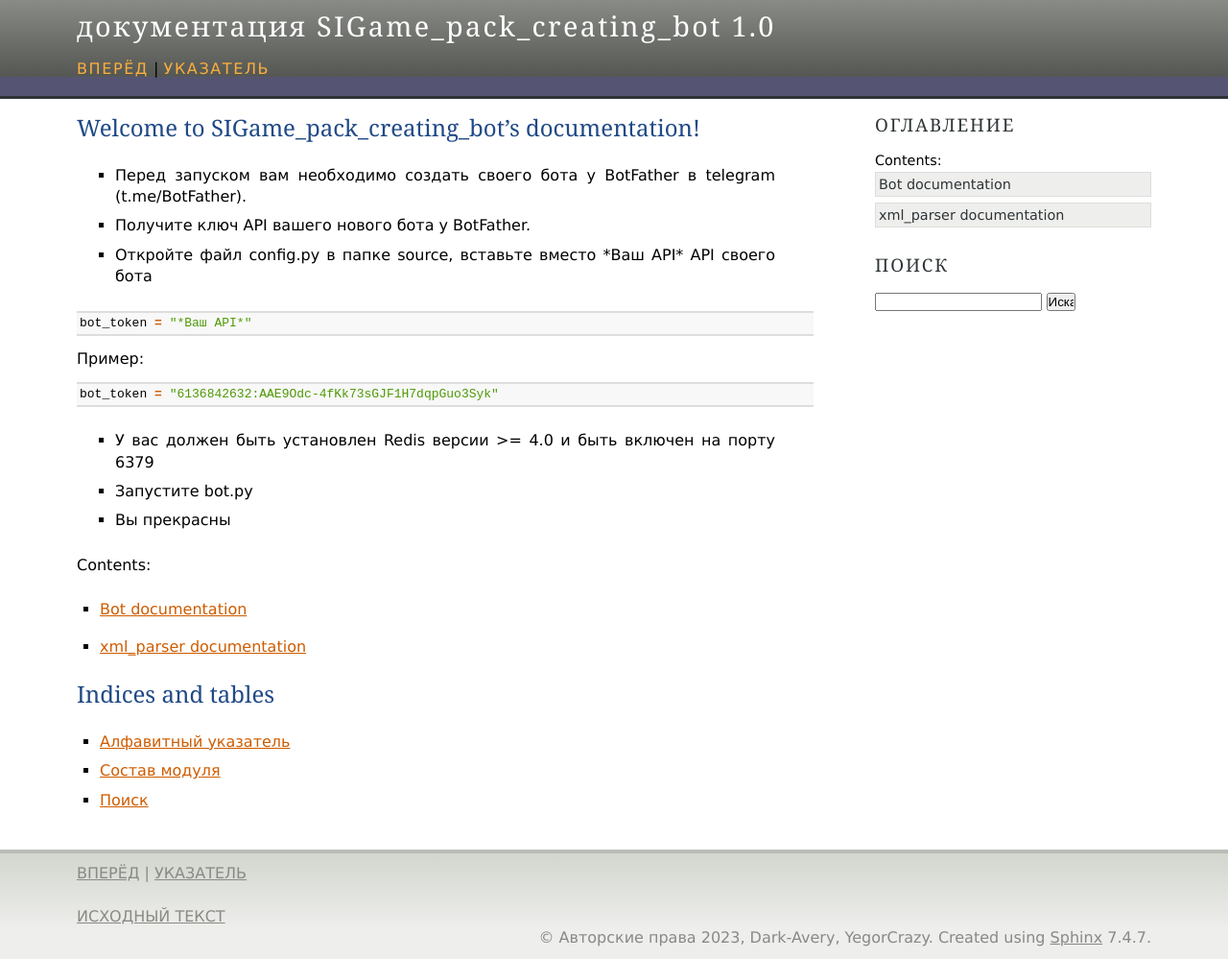
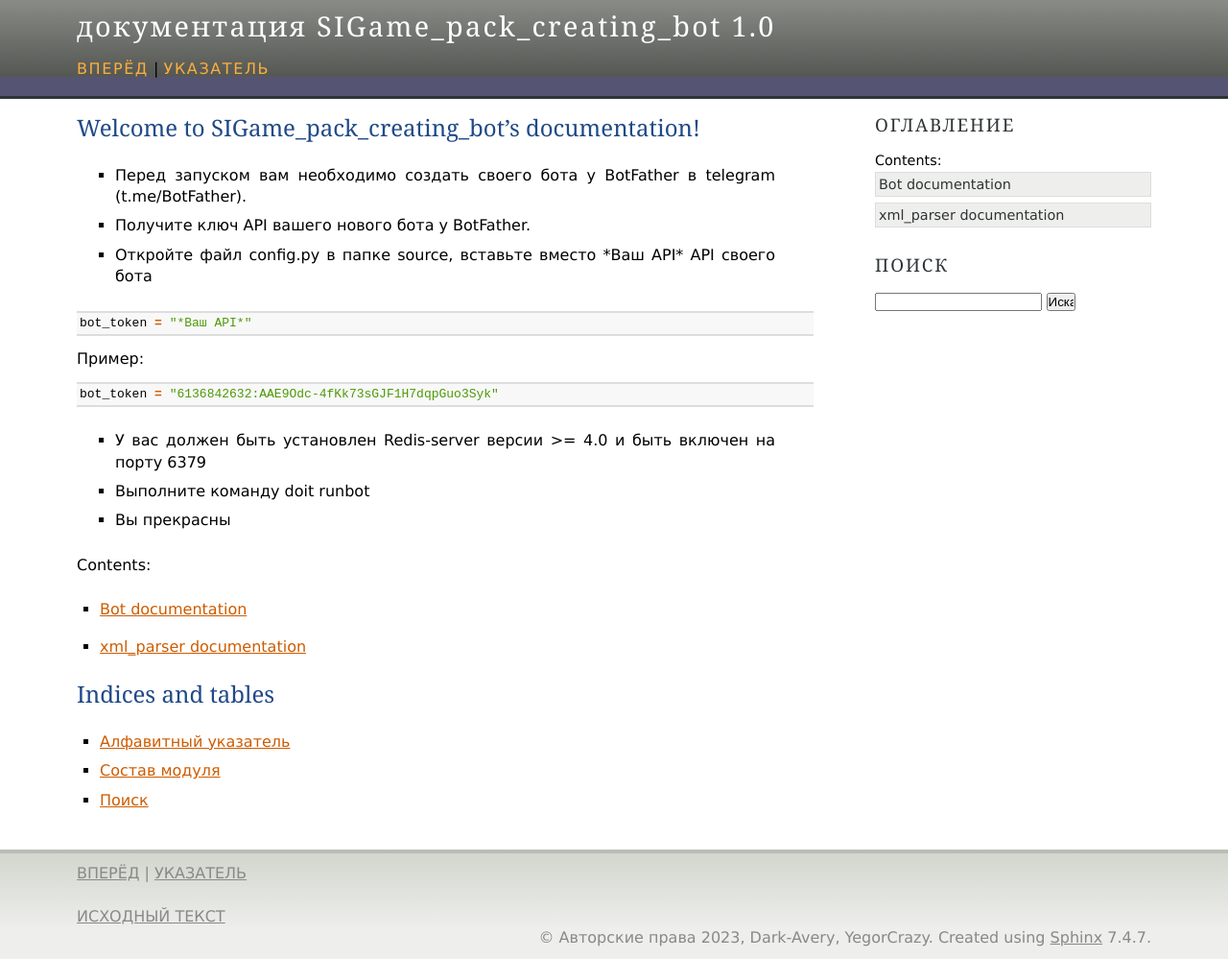
Before and after one commit to PythonProject2023/CIGame_pack_creating_bot, a Sphinx documentation site: the page built from docs/source/index.rst, in a window 1280 px wide. Shown: the whole page at 96% size. Built offline with Sphinx 7.4.7, drawn with Linux system fonts in a browser that asks for light colours.

Commit message:
modified instruction

```diff
--- a/docs/source/index.rst
+++ b/docs/source/index.rst
@@ -22,8 +22,8 @@ Welcome to SIGame_pack_creating_bot's documentation!
    bot_token = "6136842632:AAE9Odc-4fKk73sGJF1H7dqpGuo3Syk"
 ..
 
-   - У вас должен быть установлен Redis версии >= 4.0 и быть включен на порту 6379
-   - Запустите bot.py
+   - У вас должен быть установлен Redis-server версии >= 4.0 и быть включен на порту 6379
+   - Выполните команду doit runbot
    - Вы прекрасны
 
 .. toctree::
```
